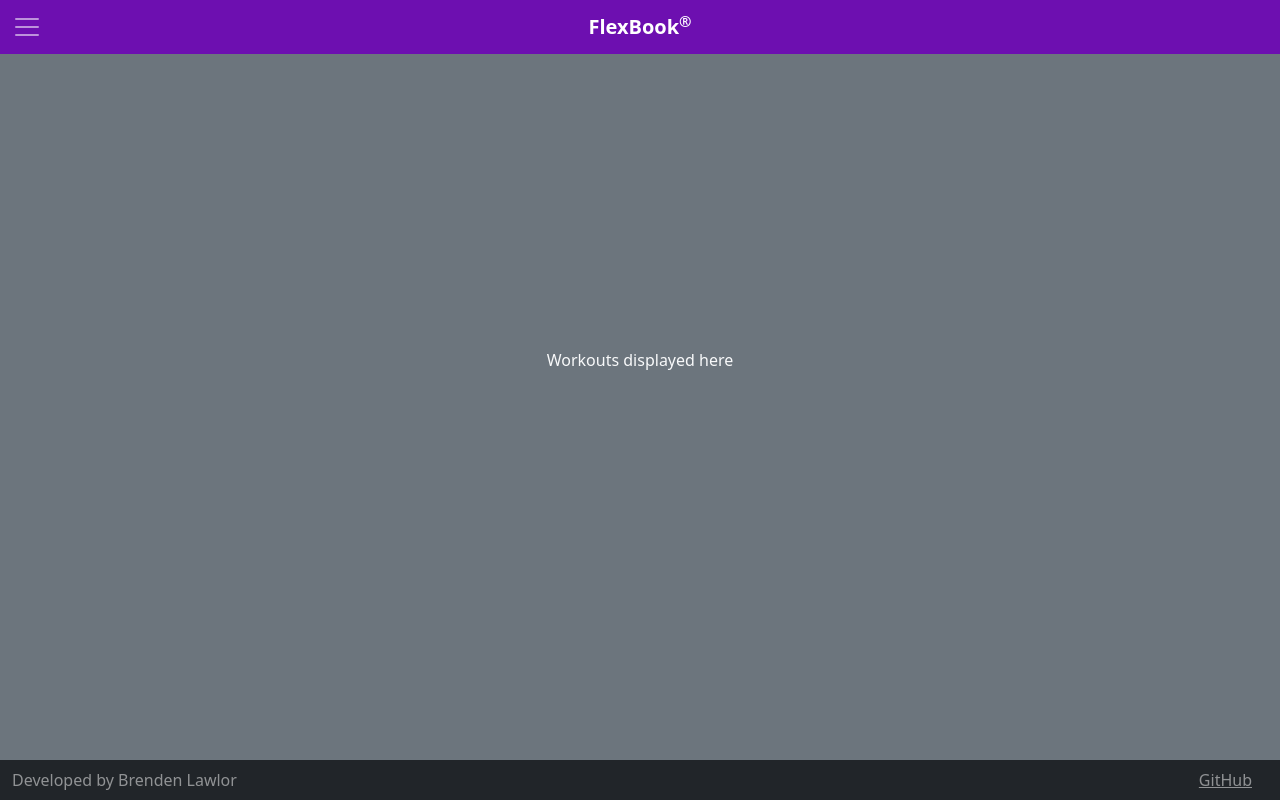
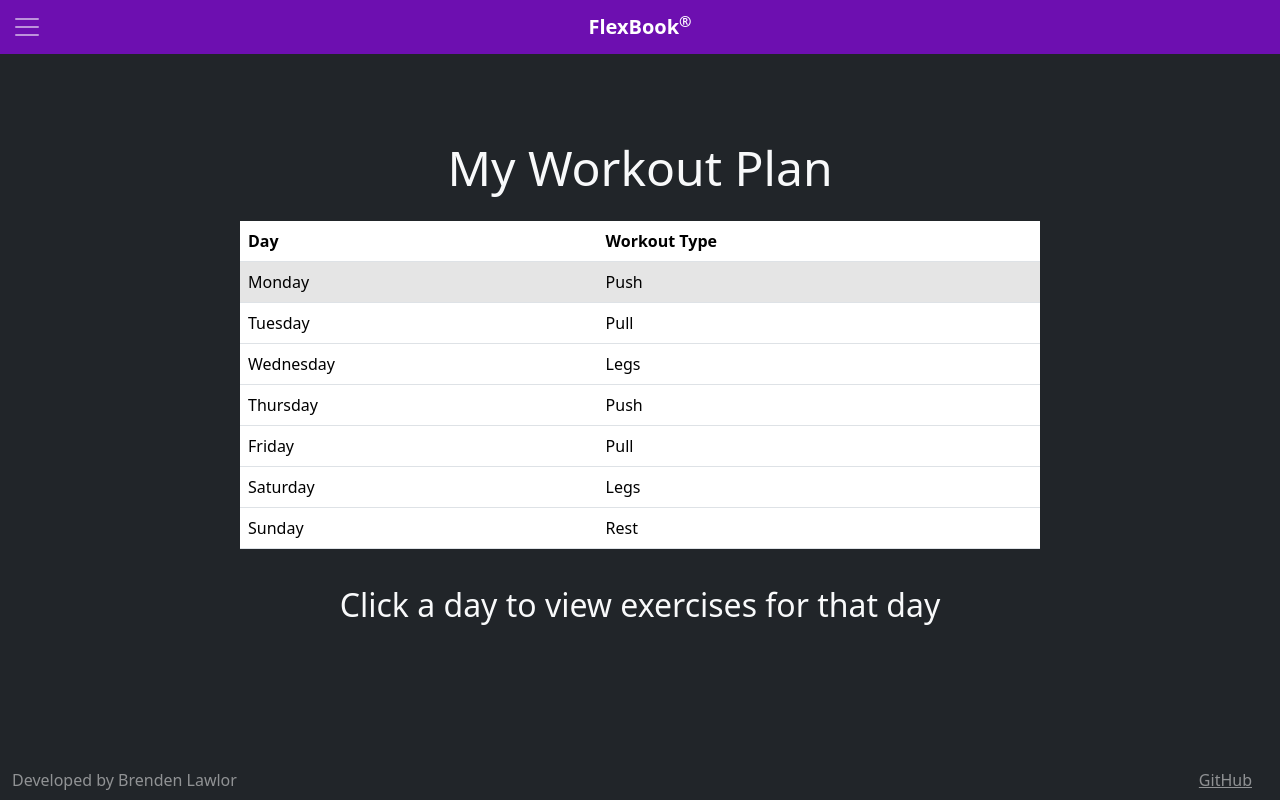
Before and after one commit to lawlorbrenden2/startup, a React (Vite) app: page /workouts in a window 1280 px wide. Built offline with nearby package versions, Linux system fonts and the light colour scheme.

Commit message:
Ported workouts.html code to workouts.jsx

```diff
--- a/src/workouts/workouts.jsx
+++ b/src/workouts/workouts.jsx
@@ -2,8 +2,52 @@ import React from 'react';
 
 export function Workouts() {
   return (
-    <main className="container-fluid bg-secondary text-center">
-      <div>Workouts displayed here</div>
+    <main className="container-fluid bg-dark text-light d-flex flex-column align-items-center mt-5 pt-3">
+      <div className="content-wrapper w-75">
+        <h2>My Workout Plan</h2>
+
+        <table className="table table-hover mt-3">
+          <thead>
+            <tr>
+              <th scope="col">Day</th>
+              <th scope="col">Workout Type</th>
+            </tr>
+          </thead>
+          <tbody>
+            <tr className="table-active"> <td>Monday</td>
+              <td>Push</td>
+            </tr>
+            <tr>
+              <td>Tuesday</td>
+              <td>Pull</td>
+            </tr>
+            <tr>
+              <td>Wednesday</td>
+              <td>Legs</td>
+            </tr>
+            <tr>
+              <td>Thursday</td>
+              <td>Push</td>
+            </tr>
+            <tr>
+              <td>Friday</td>
+              <td>Pull</td>
+            </tr>
+            <tr>
+              <td>Saturday</td>
+              <td>Legs</td>
+            </tr>
+            <tr>
+              <td>Sunday</td>
+              <td>Rest</td>
+            </tr>
+          </tbody>
+        </table>
+
+        <div className="exercise-details mt-3 text-light">
+          <p>Click a day to view exercises for that day</p>
+        </div>
+      </div>
     </main>
   );
 }
```
